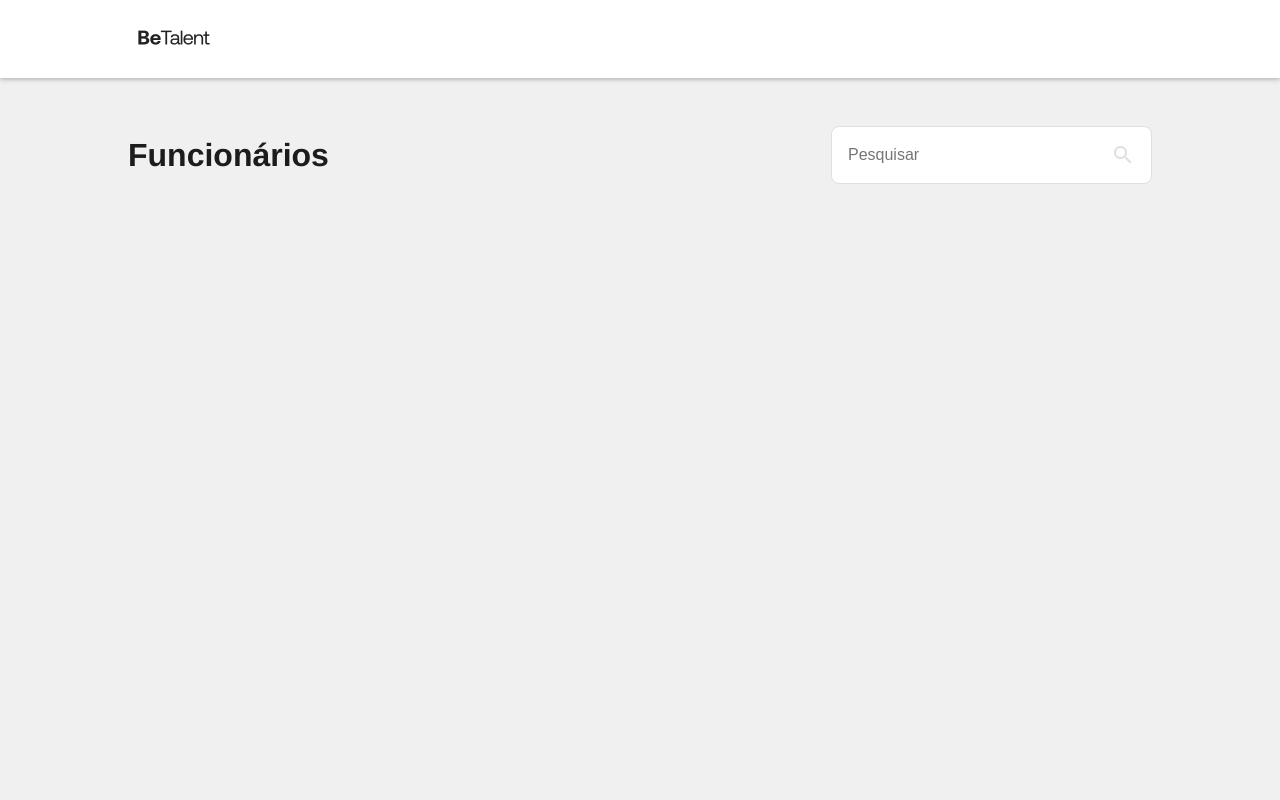
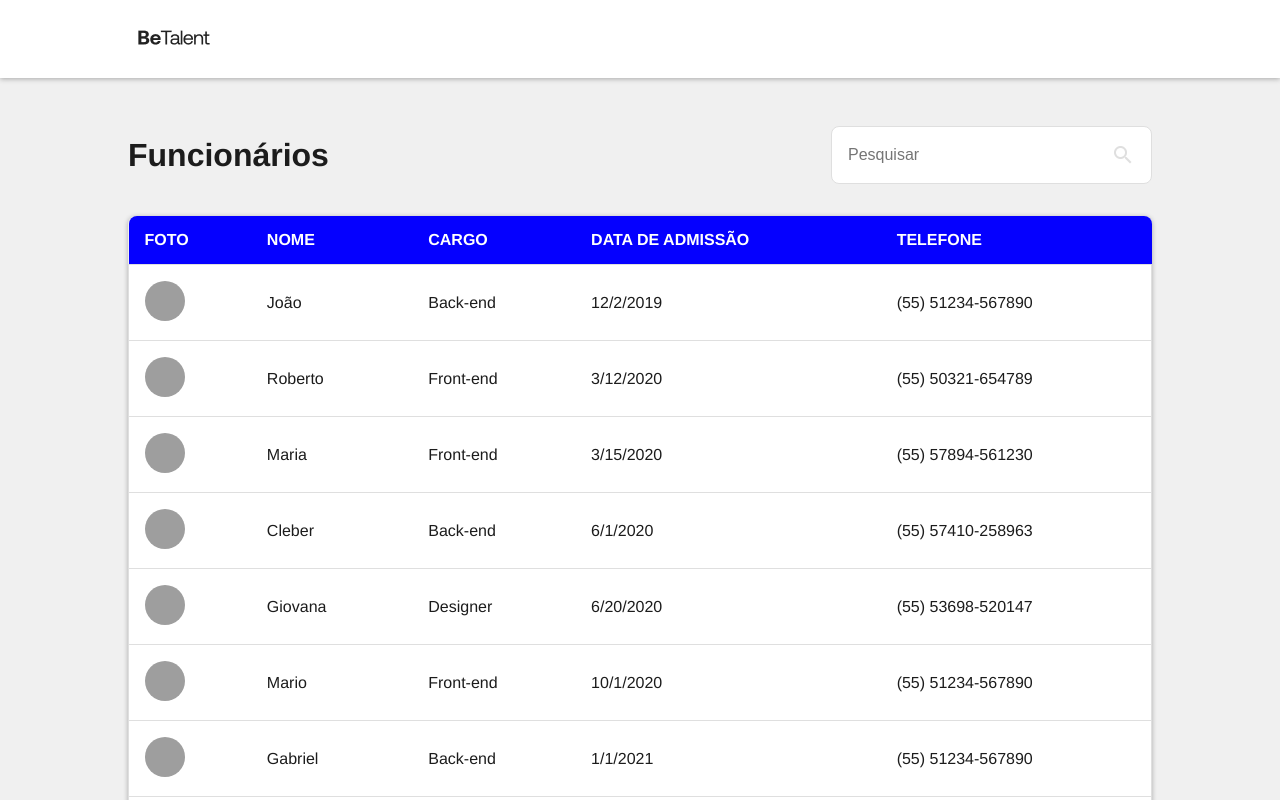
Before and after one commit to ecpieritz/betalent-dashboard, a React (Create React App) app: page / in a window 1280 px wide. Shown: the top 800 px of the page. Built offline with nearby package versions, Linux system fonts and the light colour scheme; data requests are answered from the project's data file; grey boxes are pictures that could not be loaded.

Commit message:
feat: add EmployeeTable component

```diff
--- a/src/components/EmployeeTable.tsx
+++ b/src/components/EmployeeTable.tsx
@@ -1,7 +1,58 @@
-const EmployeeTable = () => {
-    return (
-        <p>EmployeeTable</p>
-    );
+import { useEffect, useState } from "react";
+import axios from "axios";
+
+type Employee = {
+  id: number;
+  name: string;
+  job: string;
+  admission_date: string;
+  phone: string;
+  image: string;
+};
+
+type EmployeeTableProps = {
+  searchQuery: string;
+};
+
+export default function EmployeeTable({ searchQuery }: EmployeeTableProps) {
+  const [employees, setEmployees] = useState<Employee[]>([]);
+
+  useEffect(() => {
+    axios.get("http://localhost:5000/employees").then((response) => {
+      setEmployees(response.data);
+    });
+  }, []);
+
+  const filteredEmployees = employees.filter((employee) =>
+    Object.values(employee).some((value) =>
+      value.toString().toLowerCase().includes(searchQuery.toLowerCase())
+    )
+  );
+
+  return (
+    <table className="employee-table">
+      <thead>
+        <tr>
+          <th>FOTO</th>
+          <th>NOME</th>
+          <th>CARGO</th>
+          <th>DATA DE ADMISSÃO</th>
+          <th>TELEFONE</th>
+        </tr>
+      </thead>
+      <tbody>
+        {filteredEmployees.map((employee) => (
+          <tr key={employee.id}>
+            <td>
+              <img src={employee.image} alt={employee.name} />
+            </td>
+            <td>{employee.name}</td>
+            <td>{employee.job}</td>
+            <td>{new Date(employee.admission_date).toLocaleDateString()}</td>
+            <td>{employee.phone.replace(/(\d{2})(\d{5})(\d{4})/, "($1) $2-$3")}</td>
+          </tr>
+        ))}
+      </tbody>
+    </table>
+  );
 }
-
-export default EmployeeTable;
--- a/src/pages/Home.tsx
+++ b/src/pages/Home.tsx
@@ -15,6 +15,7 @@ export default function Home() {
               <h1>Funcionários</h1>
               <SearchBar onSearch={setSearchQuery} />
             </div>
+            <EmployeeTable searchQuery={searchQuery} />
         </div>
       </main>
     </>
--- /dev/null
+++ b/src/styles/components/_employeeTable.scss
@@ -0,0 +1,45 @@
+.employee-table {
+  width: 100%;
+  border-collapse: collapse;
+  margin: 32px 0;
+  font-size: 16px;
+  box-shadow: 0 1px 5px rgba(0, 0, 0, 0.3);
+  border-top-right-radius: 8px;
+  border-top-left-radius: 8px;
+
+  thead {
+    background-color: $primary-color;
+    color: $white;
+    padding: 30px;
+
+    tr {
+      font-weight: 500;
+      th {
+        &:first-child {
+          border-top-left-radius: 8px;
+        }
+
+        &:last-child {
+          border-top-right-radius: 8px;
+        }
+      }
+    }
+  }
+
+  th,
+  td {
+    padding: 16px;
+    text-align: left;
+  }
+
+  tbody tr {
+    background: $white;
+    border: 1px solid $grey-light;
+  }
+
+  img {
+    width: 40px;
+    height: 40px;
+    border-radius: 50%;
+  }
+}
--- a/src/styles/components/components.scss
+++ b/src/styles/components/components.scss
@@ -1,2 +1,3 @@
+@import './employeetable';
 @import './header';
 @import './searchbar';
```
